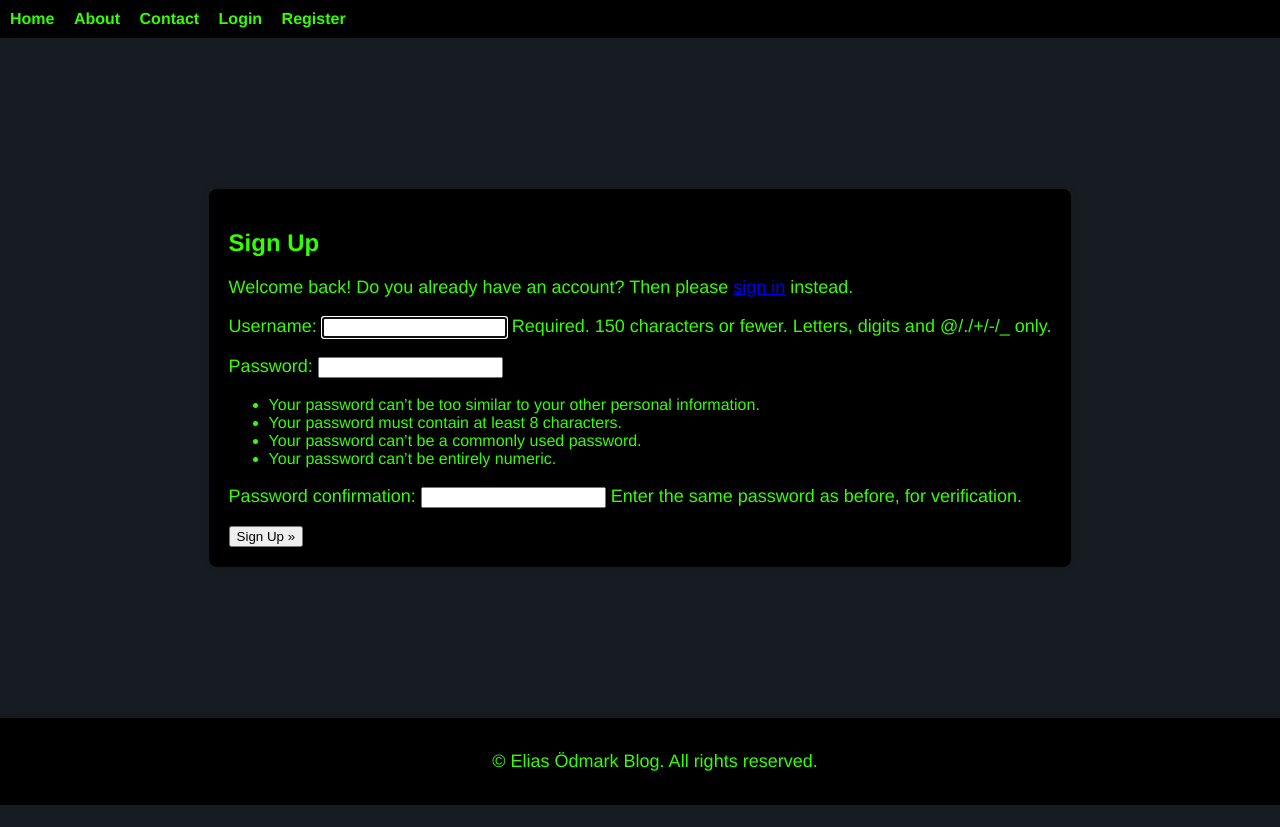
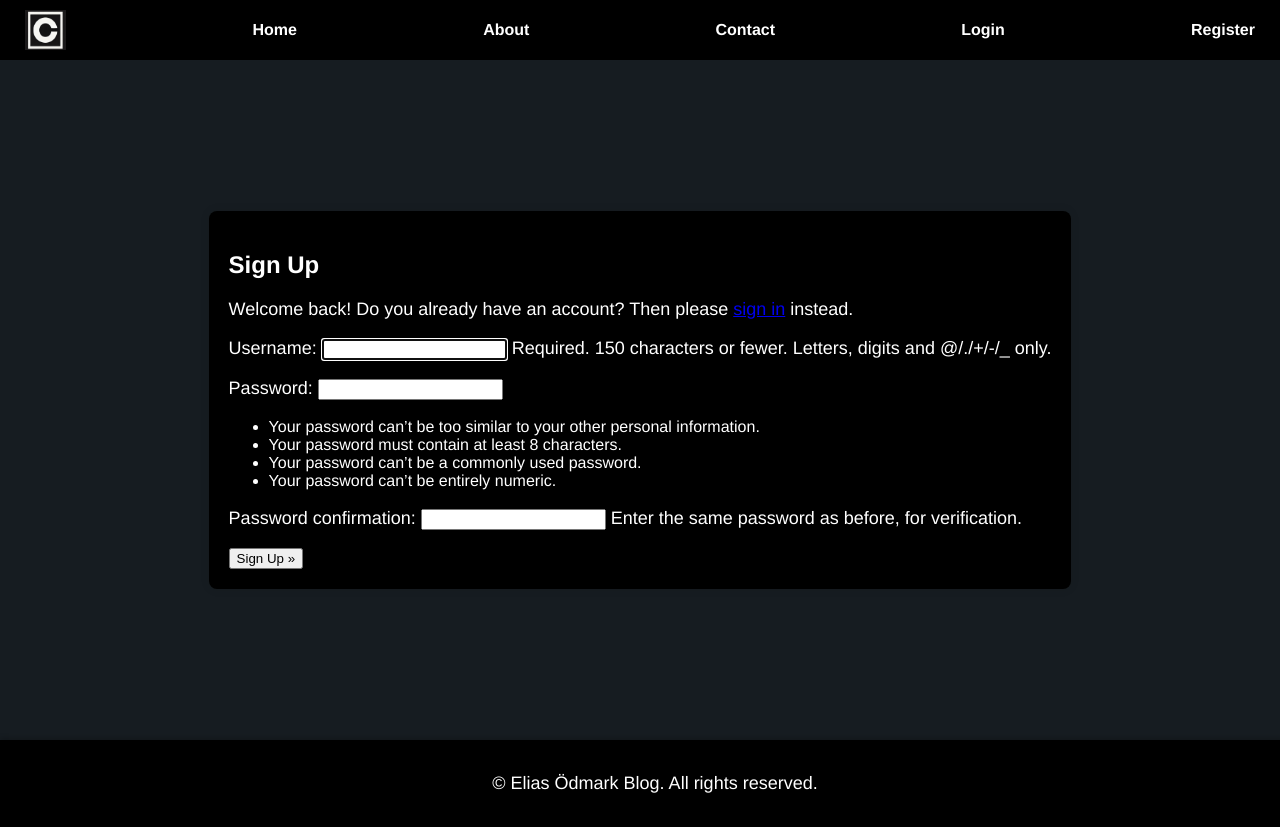
Before and after one commit to Odmarken/ceedz-pp4, a Django app: page /accounts/signup/ in a window 1280 px wide. Before the commit the page ends 805 px from the top, so only its background shows below. Run offline with Django 5.2, Linux system fonts and the light colour scheme; parts of the project's set-up code (start-up, migrations or seed data) failed here and were passed over.

Commit message:
added header logo and changed the styling aswell as color scheme to white and black

```diff
--- a/static/css/style.css
+++ b/static/css/style.css
@@ -2,67 +2,83 @@
 body {
     display: flex;
     flex-direction: column;
-    min-height: 100vh; /* Ensures the body takes the full height of the viewport */
+    min-height: 100vh;
     margin: 0;
     padding: 0;
     background-color: #161c21;
-    color: #33ff00; /* Changed text color to green */
+    color: #ffffff;
     font-family: 'Helvetica Neue', Arial, sans-serif;
+}
+
+/* Header image */
+.header-image {
+    height: 40px;
+    vertical-align: middle;
 }
 
 /* Navigation */
 nav ul {
-    background-color: #000000;  /* Black background for navigation */
+    display: flex; /* Use flexbox for alignment */
+    justify-content: space-between; /* Space out items */
+    align-items: center; /* Center items vertically */
+    background-color: #000000;
     list-style-type: none;
     padding: 10px;
     margin: 0;
 }
 
+/* Centered logo in the navbar */
+nav ul .logo {
+    flex-grow: 1; /* Allow logo space to expand */
+    display: flex;
+    justify-content: center; /* Center logo */
+}
+
+/* Navigation links */
 nav ul li {
-    display: inline;
-    margin-right: 15px;
+    margin: 0 15px;
 }
 
 nav ul li a {
-    color: #33ff00;  /* Green text for navigation links */
+    color: #ffffff;
     text-decoration: none;
     font-weight: bold;
-    transition: color 0.3s ease, background-color 0.3s ease;  /* Smooth transition */
+    transition: color 0.3s ease, background-color 0.3s ease;
 }
 
 nav ul li a:hover {
-    text-decoration: none;  /* No underline on hover */
-    color: #161c21;  /* Change text color to match background */
-    background-color: #33ff00;  /* Green background for the link */
-    padding: 5px 10px;  /* Add some padding to the link on hover */
-    border-radius: 5px;  /* Rounded corners for the background */
+    text-decoration: none;
+    color: #161c21;
+    background-color: #ffffff;
+    padding: 5px 10px;
+    border-radius: 5px;
 }
 
 /* Main Content Wrapper */
 .content {
-    flex: 1; /* Allows the content area to expand and fill the remaining space */
+    flex: 1;
     padding: 20px;
 }
 
 /* Headers and Paragraphs */
 h1, h2, h3, h4, h5, h6 {
-    color: #33ff00; /* Green color for headers */
+    color: #ffffff;
 }
 
 p {
-    color: #33ff00; /* Changed text color to green */
+    color: #ffffff;
     font-size: 18px;
 }
 
 /* Footer */
 footer {
     background-color: #000000;
-    color: #33ff00; /* Changed text color to green */
+    color: #ffffff;
     text-align: center;
     padding: 15px;
     width: 100%;
     box-shadow: 0px -2px 5px rgba(0, 0, 0, 0.2);
-    margin-top: auto; /* Push the footer to the bottom when there's little content */
+    margin-top: auto;
 }
 
 /* Additional CSS for Centering Forms */
@@ -74,11 +90,11 @@ footer {
 }
 
 .form-container {
-    background-color: #000000; /* Changed window color to black */
+    background-color: #000000;
     padding: 20px;
     border-radius: 8px;
     box-shadow: 0 0 10px rgba(0, 0, 0, 0.1);
-    color: #33ff00;
+    color: #ffffff;
 }
 
 /* Blog homepage */
@@ -89,7 +105,7 @@ footer {
 }
 
 .post {
-    background-color: #000000; /* Changed window color to black */
+    background-color: #000000;
     padding: 15px;
     margin-bottom: 20px;
     border-radius: 8px;
@@ -101,15 +117,15 @@ footer {
     max-width: 800px;
     margin: 40px auto;
     padding: 20px;
-    background-color: #000000; /* Changed window color to black */
-    color: #33ff00; /* Changed text color to green */
+    background-color: #000000;
+    color: #ffffff;
     border-radius: 8px;
     box-shadow: 0 2px 5px rgba(0, 0, 0, 0.1);
 }
 
 .about-container h1,
 .about-container h2 {
-    color: #33ff00;
+    color: #ffffff;
     margin-top: 20px;
 }
 
--- a/templates/includes/navbar.html
+++ b/templates/includes/navbar.html
@@ -1,8 +1,19 @@
+{% load static %}
+
 <nav>
     <ul>
+        <!-- Logo inside the navbar -->
+        <li>
+            <a href="{% url 'post_list' %}">
+                <img src="{% static 'images/ceedzheader.png' %}" alt="Ceedz Header" class="header-image" style="height: 40px; vertical-align: middle;">
+            </a>
+        </li>
+
+        <!-- Navigation links -->
         <li><a href="{% url 'post_list' %}">Home</a></li>
         <li><a href="{% url 'about' %}">About</a></li>
         <li><a href="{% url 'contact' %}">Contact</a></li>
+
         {% if user.is_authenticated %}
             {% if user.is_superuser %}
                 <li><a href="{% url 'admin:index' %}">Admin</a></li>
```
Also changed, not shown: static/images/ceedzheader.png, 2 other files.
